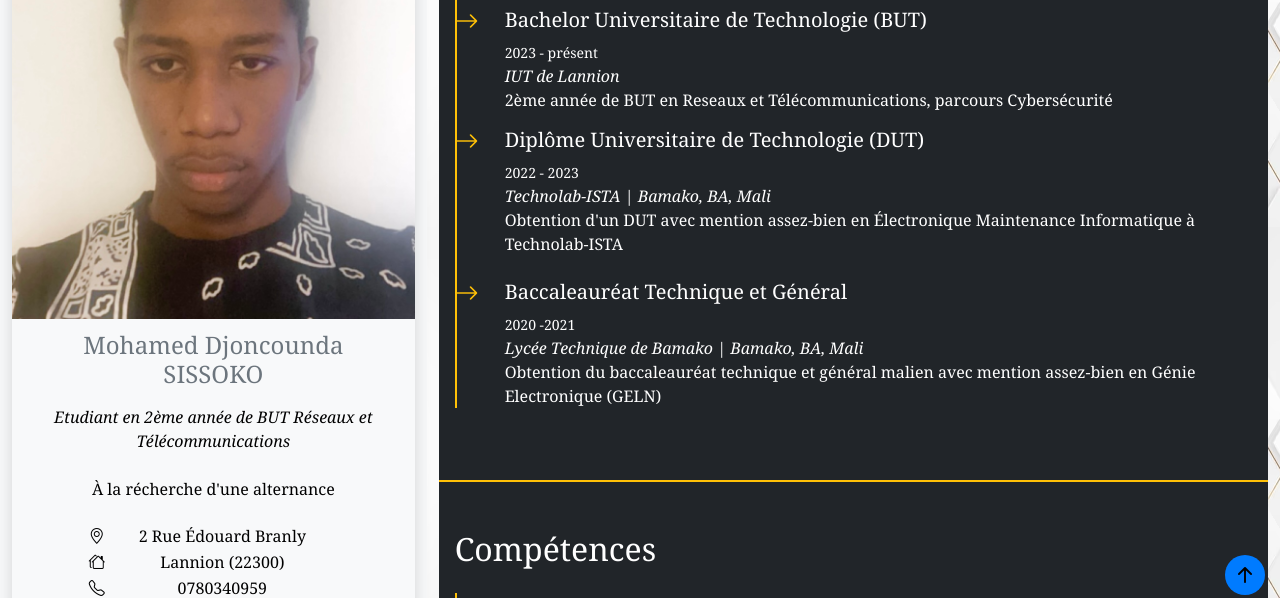
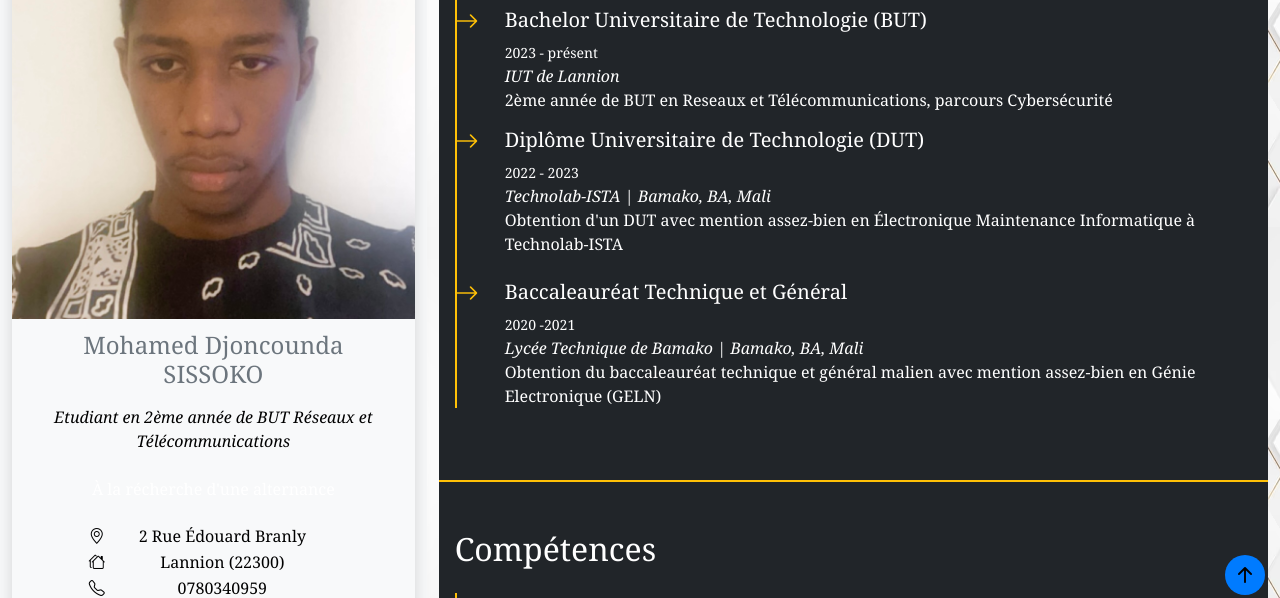
Before and after one commit to MOHAMEDdjoncoundaSissoko/portfolio, a plain HTML site: page index.html in a window 1280 px wide. Shown: the part 190-788 px from the top of the page. Drawn offline with nearby package versions, Linux system fonts and the light colour scheme.

Commit message:
Update index.html

```diff
--- a/index.html
+++ b/index.html
@@ -62,7 +62,7 @@
 
             <aside class="mb-4" style="height: 22px;">
               <h4 class="typed-text-output d-inline-block"></h4>
-             <div class="typed-text">À la récherche d'une alternance</div>
+             <div class="text-white">À la récherche d'une alternance</div>
             </aside>
 
           </article>
```
